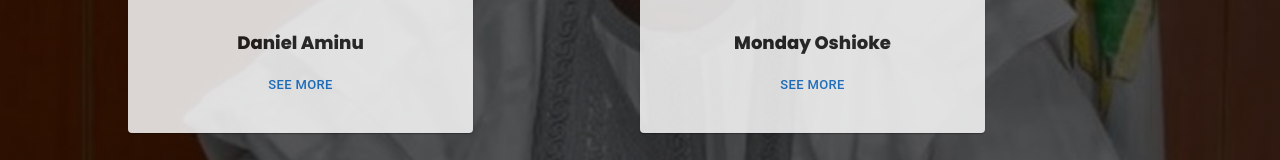
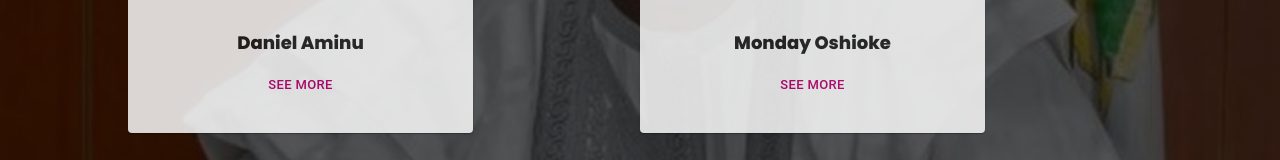
Before and after one commit to DavidWaza/minister-felApp, a Next.js app: page / in a window 1280 px wide. Shown: the part 424-584 px from the top of the page. Built offline with nearby package versions, Linux system fonts and the light colour scheme.

Commit message:
made the text color important

```diff
--- a/src/app/components/UserCommentCard.jsx
+++ b/src/app/components/UserCommentCard.jsx
@@ -39,7 +39,7 @@ export default function UserCommentCard({ alt, src, name, comments }) {
         <CardActions className="flex justify-center">
           <Button
             size="small"
-            className="primary_font text-center text-[12px] text-[#bd0075]"
+            className="primary_font text-center text-[12px] seeMore_button_text"
             href="/tribute"
           >
             See More
--- a/src/app/globals.css
+++ b/src/app/globals.css
@@ -162,7 +162,9 @@
 .swiper-slide:nth-child(3n) {
   width: 20%;
 }
-
+.seeMore_button_text{
+  color: #bd0075 !important;
+}
 @media screen and (max-width: 767px) {
   .customizable-font{
     font-size: 1rem;
```
